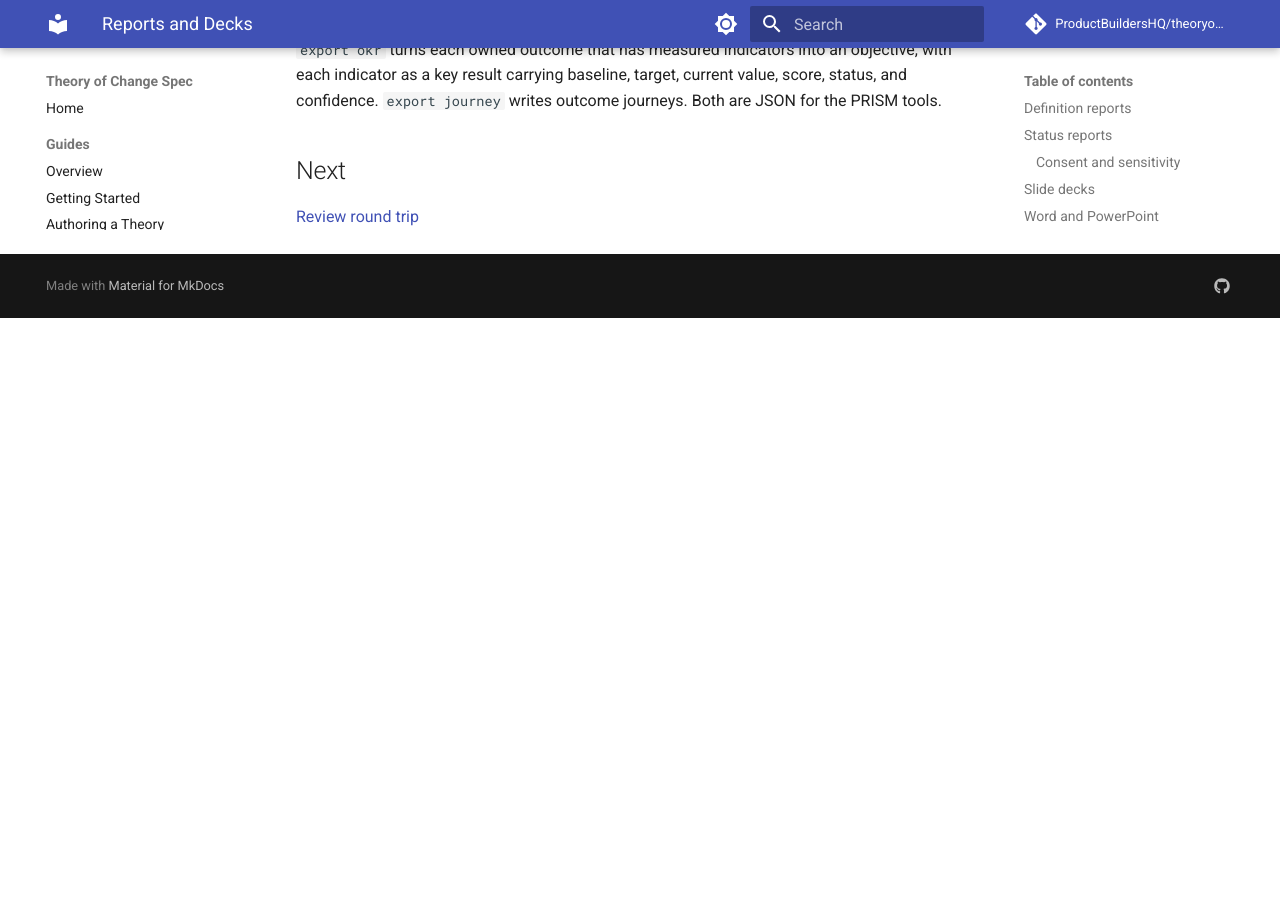
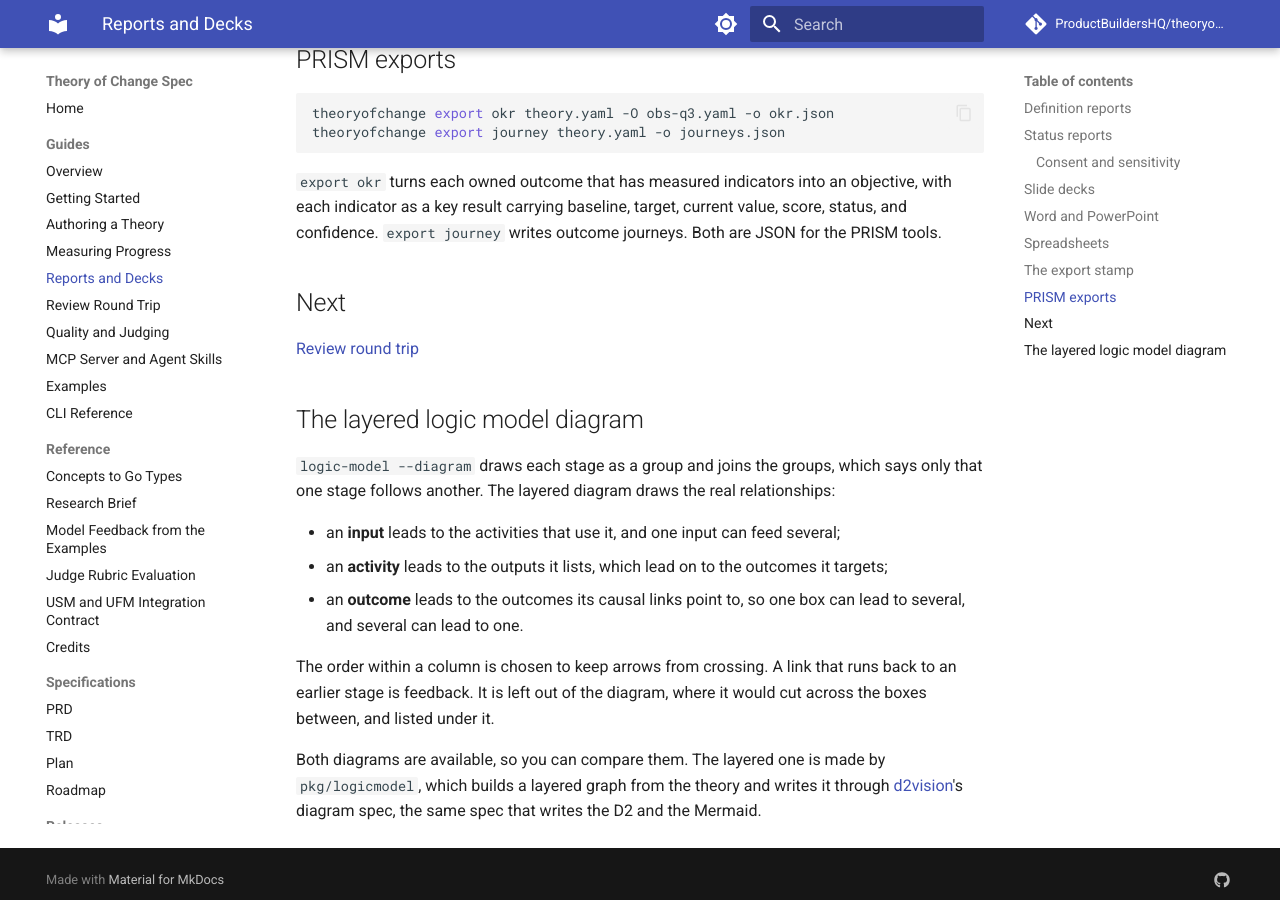
Before and after one commit to ProductBuildersHQ/theoryofchange-spec, an MkDocs documentation site: the page built from docs/guides/reports-and-decks.md, in a window 1280 px wide and 900 px high, scrolled down 3625 px. Built offline with MkDocs 1.6.1 and Material for MkDocs 9.7.7, drawn with Linux system fonts in a browser that asks for light colours; comment, search, counter and statistics services are not loaded; before the commit the page ends 3943 px from its top, so only the background shows below that; some of the changed text lies outside the part shown.

Commit message:
docs: describe the layered logic model diagram
Refs: RMI-THEORYOFCHANGESPEC-071

Co-Authored-By: Claude Sonnet 5.5 <noreply@anthropic.com>

```diff
--- a/docs/guides/reports-and-decks.md
+++ b/docs/guides/reports-and-decks.md
@@ -18,6 +18,8 @@ theoryofchange report definitions theory.yaml --out definitions.md
 |------|---------------|
 | `pathway` | The causal pathways, as diagrams |
 | `logic-model` | Inputs, activities, outputs, and outcomes for each pathway. `--diagram` draws it left to right (also `logic-model-diagram`) |
+| `logic-model-layered` | The logic model as columns, from inputs to impact, with a box for each item and an arrow wherever the theory says one leads to another. Written as Mermaid |
+| `logic-model-d2` | The same layered diagram as [D2](https://d2lang.com), where a grid keeps every stage in its own column. Render it with `d2 diagram.d2 diagram.svg` |
 | `outcome-map` | The outcomes framework, marking what is monitored but not owned |
 | `logframe` | A results-framework matrix with indicators, means of verification, and assumptions |
 | `metrics` | Metric definitions and how they combine across pathways |
@@ -127,3 +129,23 @@ journeys. Both are JSON for the PRISM tools.
 ## Next
 
 [Review round trip](review-round-trip.md)
+
+## The layered logic model diagram
+
+`logic-model --diagram` draws each stage as a group and joins the groups, which
+says only that one stage follows another. The layered diagram draws the real
+relationships:
+
+- an **input** leads to the activities that use it, and one input can feed several;
+- an **activity** leads to the outputs it lists, which lead on to the outcomes it targets;
+- an **outcome** leads to the outcomes its causal links point to, so one box can lead to
+  several, and several can lead to one.
+
+The order within a column is chosen to keep arrows from crossing. A link that
+runs back to an earlier stage is feedback. It is left out of the diagram, where
+it would cut across the boxes between, and listed under it.
+
+Both diagrams are available, so you can compare them. The layered one is made
+by `pkg/logicmodel`, which builds a layered graph from the theory and writes it
+through [d2vision](https://github.com/grokify/d2vision)'s diagram spec, the same
+spec that writes the D2 and the Mermaid.
```
